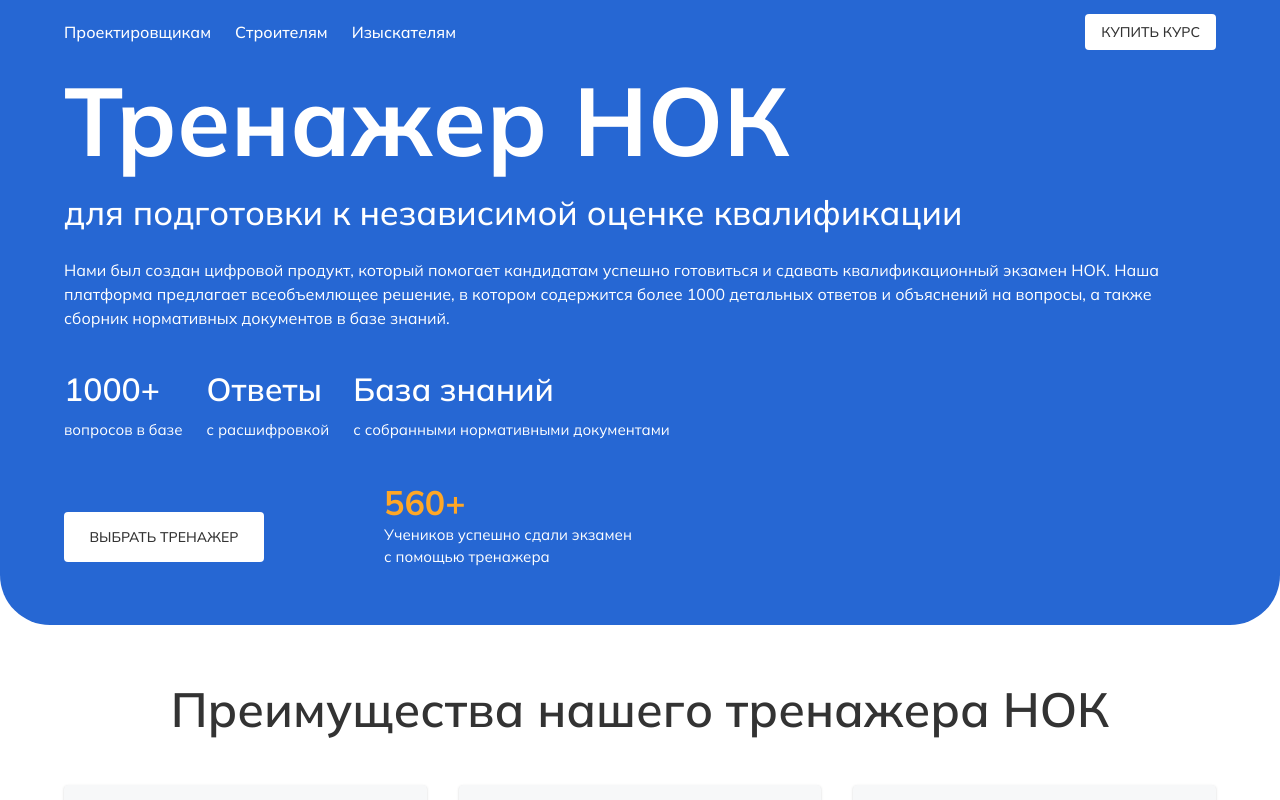
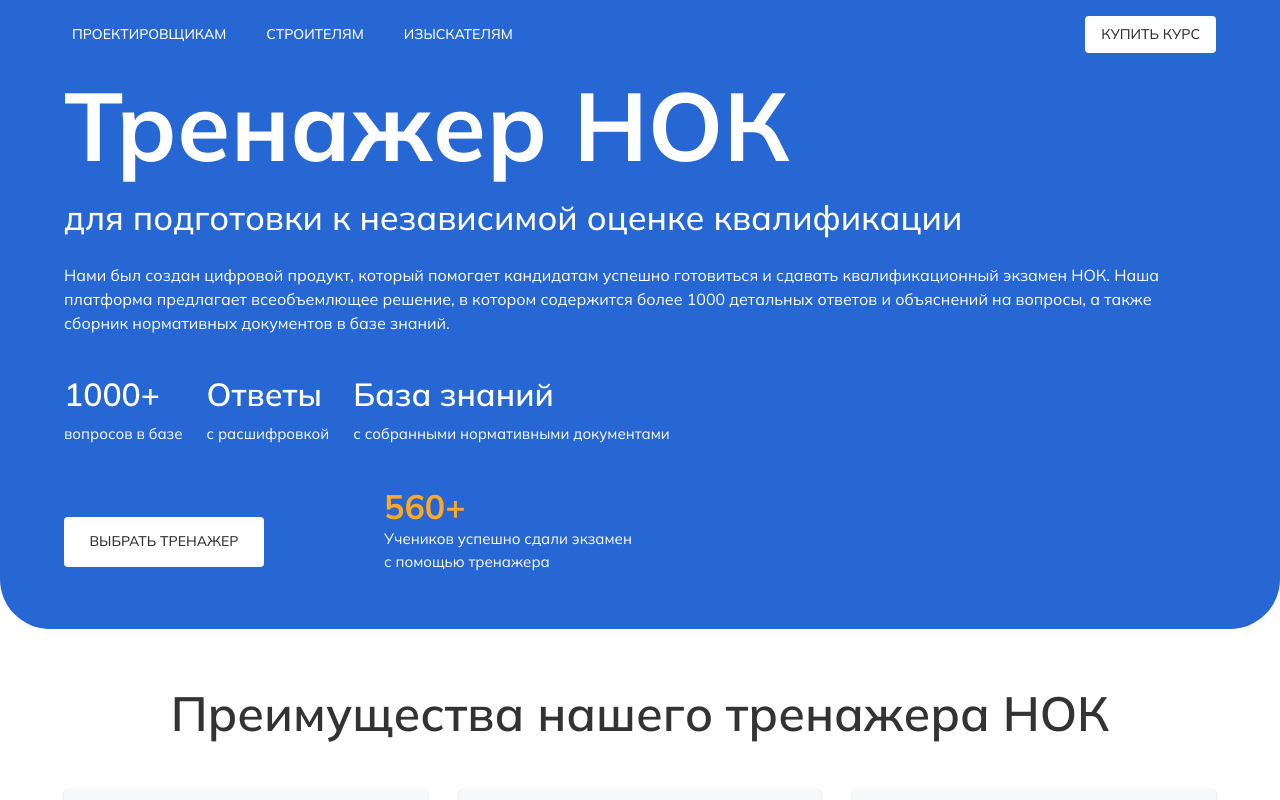
Before and after one commit to qu1ncky/land, a React (Vite) app: page / in a window 1280 px wide. Shown: the top 800 px of the page. Built offline with nearby package versions, Linux system fonts and the light colour scheme.

Commit message:
add robots.txt,  fix OG,  fix TAB links in NavBar

```diff
--- a/index.html
+++ b/index.html
@@ -21,7 +21,7 @@
       property="og:description"
       content="Подготовьтесь к НОК экзамену с нашим онлайн тренажером. Тесты и материалы практических задач помогут вам успешно сдать экзамен НОК." />
     <meta property="og:type" content="website" />
-    <meta property="og:url" content="https://example.com/" />
+    <meta property="og:url" content="https://exam-nok.ru/" />
     <meta property="og:image" content="./assets/favicons/android-chrome-72x72.png" />
     <meta property="og:site_name" content="НОК Тренажер Онлайн" />
     <meta name="googlebot" content="index" />
--- a/src/components/header/index.tsx
+++ b/src/components/header/index.tsx
@@ -9,7 +9,6 @@ import {
   Container,
   MenuItem,
   Button,
-  Link,
 } from '@mui/material';
 import { Menu as MenuIcon } from '@mui/icons-material';
 import { handleScroll } from '../../utils/handleScroll';
@@ -81,7 +80,7 @@ const Header = () => {
           </Box>
           <Box sx={{ flexGrow: 1, display: { xs: 'none', md: 'flex', bgcolor: 'text.secondary' } }}>
             {pages.map((page) => (
-              <Link
+              <Button
                 key={page.title}
                 onClick={() => handleScroll(page.id)}
                 sx={{
@@ -98,7 +97,7 @@ const Header = () => {
                   },
                 }}>
                 {page.title}
-              </Link>
+              </Button>
             ))}
           </Box>
           <Button
```
Also changed, not shown: robots.txt (added).
